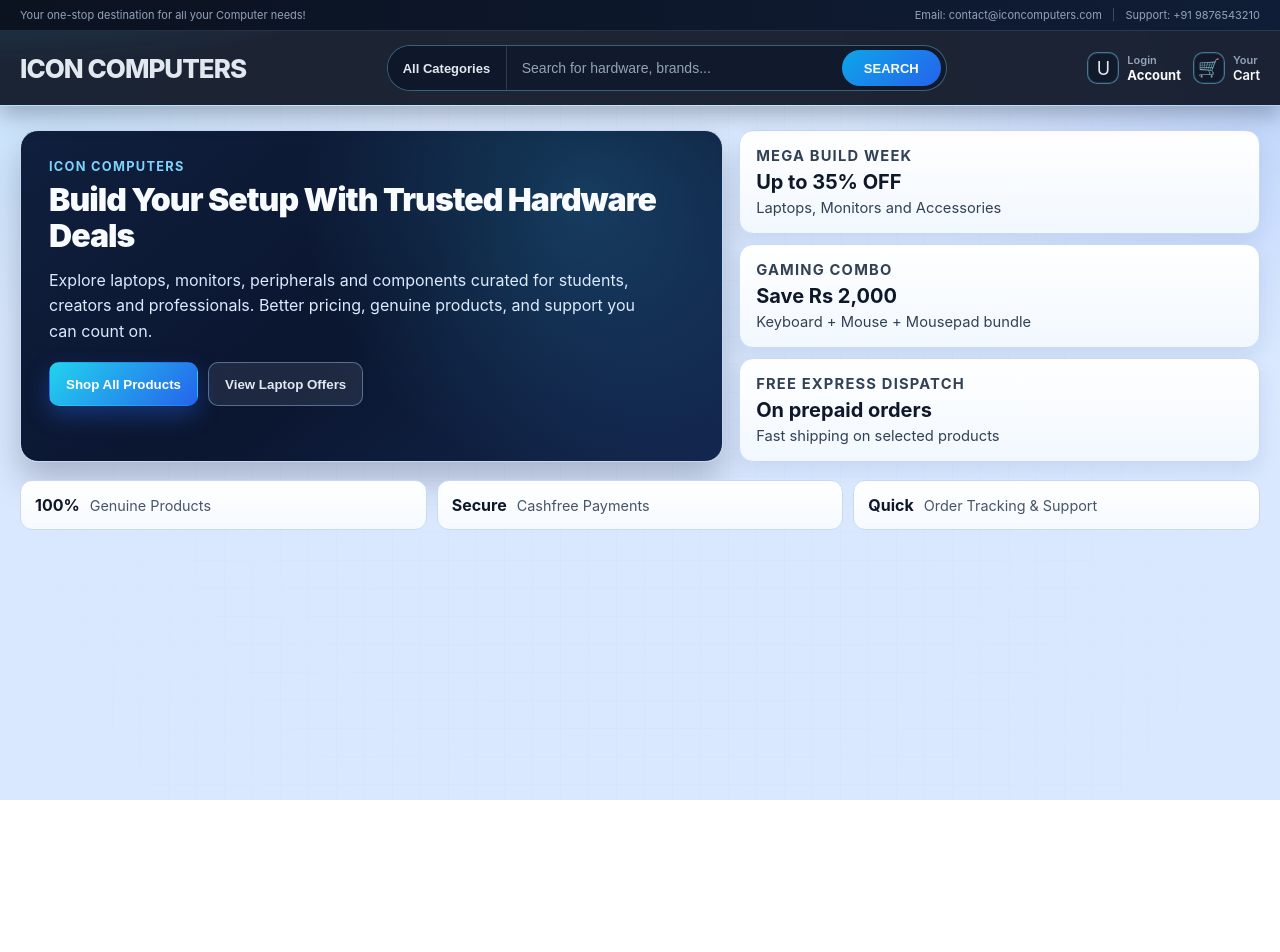
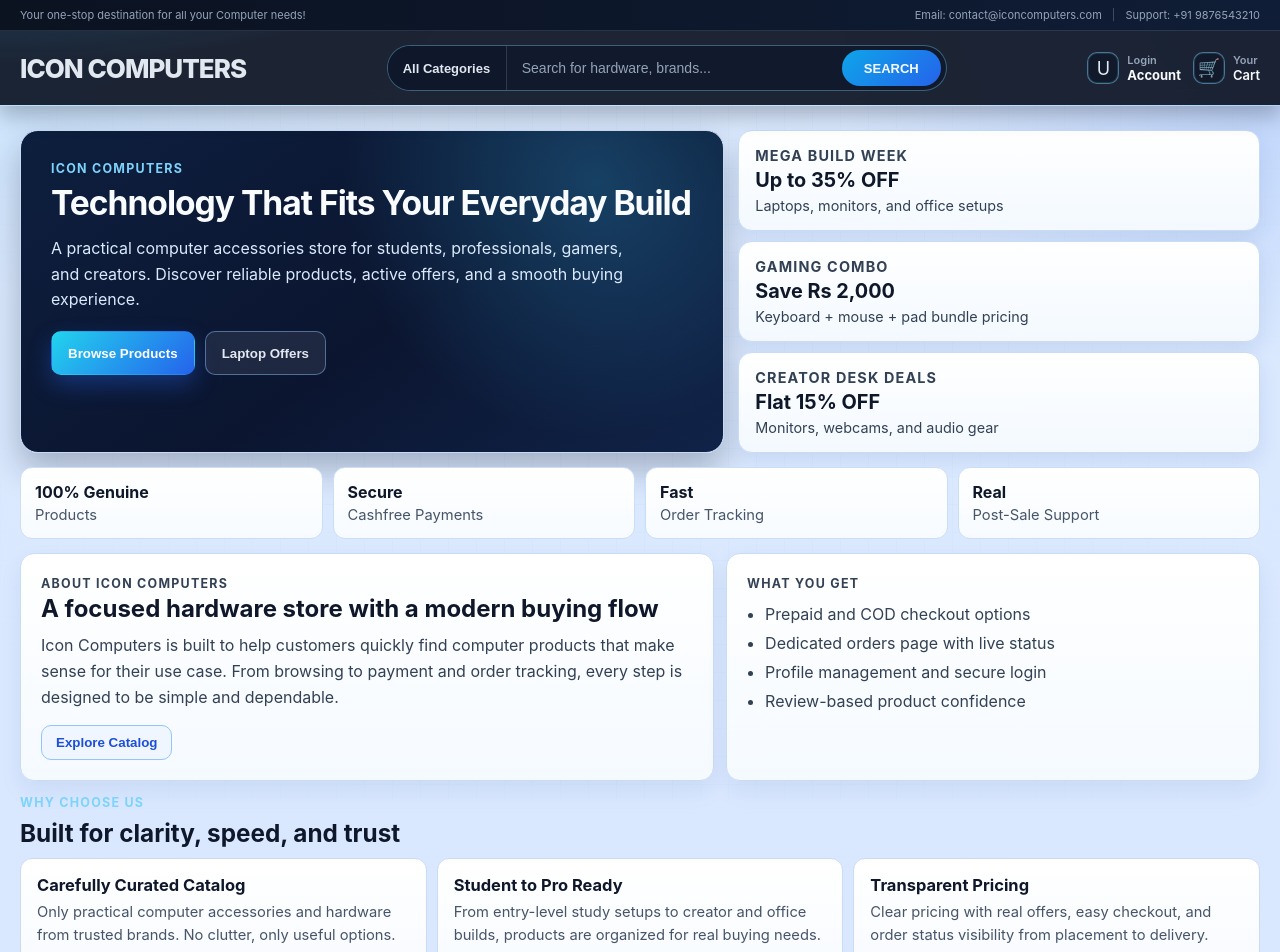
Before and after one commit to prannaw/icon-computers, a React (Create React App) app in the folder client/: page / in a window 1280 px wide. Shown: the top 952 px of the page. Before the commit the page ends 800 px from the top, so only its background shows below. Built offline with nearby package versions, Linux system fonts and the light colour scheme; no server answers.

Commit message:
feat(home): redesign homepage with richer offers and info sections

```diff
--- a/client/src/pages/user/Home.jsx
+++ b/client/src/pages/user/Home.jsx
@@ -3,9 +3,31 @@
 import '../../styles/Home.css';
 
 const offerCards = [
-  { title: 'Mega Build Week', note: 'Up to 35% OFF', detail: 'Laptops, Monitors and Accessories' },
-  { title: 'Gaming Combo', note: 'Save Rs 2,000', detail: 'Keyboard + Mouse + Mousepad bundle' },
-  { title: 'Free Express Dispatch', note: 'On prepaid orders', detail: 'Fast shipping on selected products' }
+  { title: 'Mega Build Week', note: 'Up to 35% OFF', detail: 'Laptops, monitors, and office setups' },
+  { title: 'Gaming Combo', note: 'Save Rs 2,000', detail: 'Keyboard + mouse + pad bundle pricing' },
+  { title: 'Creator Desk Deals', note: 'Flat 15% OFF', detail: 'Monitors, webcams, and audio gear' }
+];
+
+const highlights = [
+  { label: '100% Genuine', value: 'Products' },
+  { label: 'Secure', value: 'Cashfree Payments' },
+  { label: 'Fast', value: 'Order Tracking' },
+  { label: 'Real', value: 'Post-Sale Support' }
+];
+
+const whyChooseUs = [
+  {
+    title: 'Carefully Curated Catalog',
+    body: 'Only practical computer accessories and hardware from trusted brands. No clutter, only useful options.'
+  },
+  {
+    title: 'Student to Pro Ready',
+    body: 'From entry-level study setups to creator and office builds, products are organized for real buying needs.'
+  },
+  {
+    title: 'Transparent Pricing',
+    body: 'Clear pricing with real offers, easy checkout, and order status visibility from placement to delivery.'
+  }
 ];
 
 const Home = () => {
@@ -24,16 +46,17 @@
       <section className="hero-shell">
         <div className="hero-main">
           <p className="hero-kicker">Icon Computers</p>
-          <h1>Build Your Setup With Trusted Hardware Deals</h1>
+          <h1>Technology That Fits Your Everyday Build</h1>
           <p className="hero-copy">
-            Explore laptops, monitors, peripherals and components curated for students, creators and professionals.
-            Better pricing, genuine products, and support you can count on.
+            A practical computer accessories store for students, professionals, gamers, and creators.
+            Discover reliable products, active offers, and a smooth buying experience.
           </p>
           <div className="hero-actions">
-            <button className="hero-btn primary" onClick={() => goToProducts('All')}>Shop All Products</button>
-            <button className="hero-btn secondary" onClick={() => goToProducts('LAPTOPS')}>View Laptop Offers</button>
+            <button className="hero-btn primary" onClick={() => goToProducts('All')}>Browse Products</button>
+            <button className="hero-btn secondary" onClick={() => goToProducts('LAPTOPS')}>Laptop Offers</button>
           </div>
         </div>
+
         <div className="hero-offers">
           {offerCards.map((offer) => (
             <article key={offer.title} className="offer-card">
@@ -45,10 +68,58 @@
         </div>
       </section>
 
-      <section className="trust-strip">
-        <div><strong>100%</strong><span>Genuine Products</span></div>
-        <div><strong>Secure</strong><span>Cashfree Payments</span></div>
-        <div><strong>Quick</strong><span>Order Tracking & Support</span></div>
+      <section className="highlight-strip">
+        {highlights.map((item) => (
+          <div key={item.label} className="highlight-item">
+            <strong>{item.label}</strong>
+            <span>{item.value}</span>
+          </div>
+        ))}
+      </section>
+
+      <section className="about-grid">
+        <article className="about-card about-main">
+          <p className="section-kicker">About Icon Computers</p>
+          <h2>A focused hardware store with a modern buying flow</h2>
+          <p>
+            Icon Computers is built to help customers quickly find computer products that make sense for their use case.
+            From browsing to payment and order tracking, every step is designed to be simple and dependable.
+          </p>
+          <button className="ghost-link" onClick={() => goToProducts('All')}>Explore Catalog</button>
+        </article>
+
+        <article className="about-card">
+          <p className="section-kicker">What You Get</p>
+          <ul className="value-list">
+            <li>Prepaid and COD checkout options</li>
+            <li>Dedicated orders page with live status</li>
+            <li>Profile management and secure login</li>
+            <li>Review-based product confidence</li>
+          </ul>
+        </article>
+      </section>
+
+      <section className="why-section">
+        <div className="why-header">
+          <p className="section-kicker">Why Choose Us</p>
+          <h2>Built for clarity, speed, and trust</h2>
+        </div>
+        <div className="why-grid">
+          {whyChooseUs.map((point) => (
+            <article key={point.title} className="why-card">
+              <h3>{point.title}</h3>
+              <p>{point.body}</p>
+            </article>
+          ))}
+        </div>
+      </section>
+
+      <section className="cta-banner">
+        <div>
+          <p className="section-kicker">Ready to Upgrade?</p>
+          <h2>Open the Products page and start your next setup.</h2>
+        </div>
+        <button className="hero-btn primary" onClick={() => goToProducts('All')}>Shop Now</button>
       </section>
     </div>
   );
--- a/client/src/styles/Home.css
+++ b/client/src/styles/Home.css
@@ -1,49 +1,48 @@
 .home-container {
   max-width: 1400px;
   margin: 0 auto;
-  padding: 24px 20px 30px;
+  padding: 24px 20px 34px;
   font-family: 'Inter', 'Segoe UI', Tahoma, sans-serif;
 }
 
 .hero-shell {
   display: grid;
   grid-template-columns: 1.35fr 1fr;
-  gap: 16px;
-  margin-bottom: 18px;
+  gap: 14px;
 }
 
 .hero-main {
-  padding: 28px;
+  padding: 30px;
   border-radius: 18px;
-  border: 1px solid #c5d8f3;
+  border: 1px solid #c6daf4;
+  color: #f8fbff;
   background:
-    radial-gradient(circle at 80% 20%, rgba(56, 189, 248, 0.22), transparent 45%),
-    linear-gradient(140deg, #0f1f3d 0%, #0b1630 52%, #13274f 100%);
-  color: #f8fbff;
-  box-shadow: 0 18px 34px rgba(15, 23, 42, 0.25);
+    radial-gradient(circle at 82% 16%, rgba(56, 189, 248, 0.26), transparent 40%),
+    linear-gradient(145deg, #0d1f3e 0%, #0b1530 56%, #102348 100%);
+  box-shadow: 0 16px 34px rgba(15, 23, 42, 0.28);
 }
 
-.hero-kicker {
+.hero-kicker,
+.section-kicker {
   margin: 0 0 8px;
-  font-size: 0.8rem;
+  color: #7dd3fc;
+  font-size: 0.78rem;
   letter-spacing: 0.1em;
   text-transform: uppercase;
-  color: #7dd3fc;
   font-weight: 700;
 }
 
 .hero-main h1 {
   margin: 0;
-  font-size: 2rem;
+  font-size: 2.1rem;
   line-height: 1.12;
-  font-weight: 900;
   letter-spacing: -0.03em;
 }
 
 .hero-copy {
   margin: 14px 0 0;
   color: #dbeafe;
-  line-height: 1.6;
+  line-height: 1.62;
   max-width: 92%;
 }
 
@@ -77,14 +76,14 @@
 
 .hero-offers {
   display: grid;
-  grid-template-rows: repeat(3, 1fr);
+  grid-template-rows: repeat(3, minmax(0, 1fr));
   gap: 10px;
 }
 
 .offer-card {
-  border: 1px solid #c6daf6;
+  border: 1px solid #c8dcf6;
   border-radius: 14px;
-  background: linear-gradient(180deg, #ffffff 0%, #f2f8ff 100%);
+  background: linear-gradient(180deg, #ffffff 0%, #f3f9ff 100%);
   padding: 16px;
   box-shadow: 0 8px 20px rgba(30, 58, 138, 0.1);
 }
@@ -93,263 +92,167 @@
   margin: 0;
   color: #64748b;
   font-size: 0.74rem;
+  letter-spacing: 0.08em;
   text-transform: uppercase;
-  letter-spacing: 0.08em;
   font-weight: 700;
 }
 
 .offer-card h3 {
-  margin: 5px 0;
+  margin: 4px 0 5px;
   color: #0f172a;
-  font-size: 1.25rem;
+  font-size: 1.24rem;
 }
 
 .offer-card p {
   margin: 0;
   color: #334155;
+  font-size: 0.9rem;
+}
+
+.highlight-strip {
+  display: grid;
+  grid-template-columns: repeat(4, minmax(0, 1fr));
+  gap: 10px;
+  margin-top: 14px;
+}
+
+.highlight-item {
+  border: 1px solid #cadef5;
+  border-radius: 12px;
+  background: linear-gradient(180deg, #ffffff 0%, #f7fbff 100%);
+  padding: 14px;
+  display: flex;
+  flex-direction: column;
+  gap: 4px;
+}
+
+.highlight-item strong {
+  color: #0f172a;
+}
+
+.highlight-item span {
+  color: #475569;
   font-size: 0.92rem;
 }
 
-.trust-strip {
+.about-grid {
+  margin-top: 14px;
+  display: grid;
+  grid-template-columns: 1.3fr 1fr;
+  gap: 12px;
+}
+
+.about-card {
+  border: 1px solid #c9dcf5;
+  border-radius: 14px;
+  background: linear-gradient(180deg, #ffffff 0%, #f5faff 100%);
+  padding: 20px;
+  box-shadow: 0 10px 22px rgba(30, 58, 138, 0.08);
+}
+
+.about-main h2 {
+  margin: 0 0 10px;
+  color: #0f172a;
+  font-size: 1.5rem;
+}
+
+.about-card p {
+  margin: 0;
+  color: #334155;
+  line-height: 1.62;
+}
+
+.value-list {
+  margin: 6px 0 0;
+  padding-left: 18px;
+  color: #334155;
+  line-height: 1.8;
+}
+
+.ghost-link {
+  margin-top: 14px;
+  border: 1px solid #93c5fd;
+  background: #eff6ff;
+  color: #1d4ed8;
+  border-radius: 10px;
+  padding: 9px 14px;
+  font-weight: 700;
+  cursor: pointer;
+}
+
+.why-section {
+  margin-top: 14px;
+}
+
+.why-header h2 {
+  margin: 0;
+  color: #0f172a;
+  font-size: 1.52rem;
+}
+
+.why-grid {
+  margin-top: 10px;
   display: grid;
   grid-template-columns: repeat(3, minmax(0, 1fr));
   gap: 10px;
-  margin-bottom: 18px;
 }
 
-.trust-strip > div {
-  border: 1px solid #c8daf3;
-  background: linear-gradient(180deg, #ffffff 0%, #f6faff 100%);
+.why-card {
+  border: 1px solid #c9dcf4;
   border-radius: 12px;
-  padding: 14px;
-  display: flex;
-  align-items: baseline;
-  gap: 10px;
+  background: linear-gradient(180deg, #ffffff 0%, #f8fbff 100%);
+  padding: 16px;
 }
 
-.trust-strip strong {
+.why-card h3 {
+  margin: 0 0 6px;
   color: #0f172a;
-  font-size: 1rem;
+  font-size: 1.03rem;
 }
 
-.trust-strip span {
+.why-card p {
+  margin: 0;
   color: #475569;
-  font-size: 0.9rem;
+  font-size: 0.92rem;
+  line-height: 1.55;
 }
 
-.home-layout {
-  display: flex;
-  gap: 30px;
+.cta-banner {
   margin-top: 14px;
-}
-
-.quick-categories {
-  display: grid;
-  grid-template-columns: repeat(8, minmax(0, 1fr));
-  gap: 10px;
-  margin-bottom: 24px;
-}
-
-.category-item-wrapper {
-  position: relative;
-  z-index: 10;
-}
-
-.category-item {
-  width: 100%;
-  height: 102px;
-  border-radius: 14px;
-  overflow: hidden;
-  cursor: pointer;
-  transition: all 0.28s ease;
-  border: 1px solid #c8d9f2;
-  background: linear-gradient(180deg, #ffffff 0%, #f5f9ff 100%);
-}
-
-.category-item.active {
-  border: 1px solid #67e8f9;
-  transform: translateY(-4px);
-  box-shadow: 0 12px 26px rgba(37, 99, 235, 0.2), 0 0 0 1px rgba(56, 189, 248, 0.2);
-}
-
-.category-item.active .cat-overlay {
-  background: linear-gradient(transparent, rgba(14, 165, 233, 0.85));
-}
-
-.cat-img-box {
-  width: 100%;
-  height: 100%;
-  position: relative;
-}
-
-.cat-img-box img {
-  width: 100%;
-  height: 100%;
-  object-fit: cover;
-  display: block;
-}
-
-.cat-overlay {
-  position: absolute;
-  bottom: 0;
-  left: 0;
-  right: 0;
-  background: linear-gradient(transparent, rgba(15, 23, 42, 0.9));
-  padding: 10px;
-  text-align: center;
-}
-
-.cat-overlay span {
-  color: #f8fafc;
-  font-weight: 700;
-  font-size: 11px;
-  letter-spacing: 0.6px;
-  text-transform: uppercase;
-}
-
-.category-item-wrapper:hover .category-item {
-  transform: translateY(-4px);
-  box-shadow: 0 12px 20px rgba(15, 23, 42, 0.15);
-}
-
-.category-dropdown {
-  position: absolute;
-  top: 105%;
-  left: 0;
-  width: 220px;
-  background: #fff;
-  border: 1px solid #dce6f3;
-  border-radius: 10px;
-  box-shadow: 0 14px 28px rgba(2, 6, 23, 0.18);
-  list-style: none;
-  padding: 8px 0;
-  opacity: 0;
-  visibility: hidden;
-  transform: translateY(8px);
-  transition: all 0.2s ease;
-  z-index: 100;
-}
-
-.category-item-wrapper:hover .category-dropdown {
-  opacity: 1;
-  visibility: visible;
-  transform: translateY(0);
-}
-
-.category-dropdown li {
-  padding: 10px 14px;
-  font-size: 13px;
-  color: #1f2937;
-  cursor: pointer;
-}
-
-.category-dropdown li:hover {
-  background: #f1f8ff;
-  color: #0369a1;
-}
-
-.products-section {
-  flex: 1;
-}
-
-.section-header {
+  border: 1px solid #c8dbf4;
+  border-radius: 16px;
+  background:
+    radial-gradient(circle at 15% 20%, rgba(56, 189, 248, 0.12), transparent 35%),
+    linear-gradient(145deg, #ffffff 0%, #eff6ff 100%);
+  padding: 22px;
   display: flex;
   justify-content: space-between;
   align-items: center;
   gap: 12px;
-  margin-bottom: 18px;
 }
 
-.section-title {
-  font-size: 1.6rem;
-  font-weight: 800;
+.cta-banner h2 {
+  margin: 0;
   color: #0f172a;
-  margin: 0;
-  padding-left: 14px;
-  border-left: 4px solid #38bdf8;
-  line-height: 1;
-}
-
-.filter-bar {
-  display: flex;
-  align-items: center;
-  gap: 8px;
-  color: #4b5563;
-  font-size: 13px;
-  font-weight: 600;
-}
-
-.sort-dropdown {
-  height: 36px;
-  border: 1px solid #ced9e7;
-  border-radius: 8px;
-  padding: 0 10px;
-  background: #fff;
-  color: #1f2937;
-  font-size: 13px;
-}
-
-.sort-dropdown:focus {
-  outline: none;
-  border-color: #38bdf8;
-  box-shadow: 0 0 0 3px rgba(56, 189, 248, 0.15);
-}
-
-.product-grid {
-  display: grid;
-  grid-template-columns: repeat(auto-fill, minmax(260px, 1fr));
-  gap: 22px;
-}
-
-.status-message,
-.empty-state {
-  text-align: center;
-  padding: 52px 20px;
-  background: rgba(255, 255, 255, 0.85);
-  border-radius: 14px;
-  color: #4b5563;
-  border: 1px dashed #bcd0ea;
-  box-shadow: 0 10px 24px rgba(30, 58, 138, 0.08);
-}
-
-.empty-state button {
-  margin-top: 12px;
-  border: none;
-  border-radius: 8px;
-  padding: 10px 16px;
-  background: linear-gradient(135deg, #0ea5e9 0%, #2563eb 100%);
-  color: #fff;
-  font-weight: 700;
-  cursor: pointer;
-  box-shadow: 0 8px 16px rgba(37, 99, 235, 0.24);
-}
-
-.empty-state button:hover {
-  filter: brightness(1.04);
+  font-size: 1.44rem;
 }
 
 @media (max-width: 980px) {
-  .hero-shell {
+  .hero-shell,
+  .about-grid,
+  .why-grid {
     grid-template-columns: 1fr;
-  }
-
-  .section-header {
-    flex-direction: column;
-    align-items: flex-start;
   }
 }
 
 @media (max-width: 900px) {
-  .home-layout {
-    flex-direction: column;
+  .highlight-strip {
+    grid-template-columns: repeat(2, minmax(0, 1fr));
   }
 
-  .quick-categories {
-    grid-template-columns: repeat(4, minmax(0, 1fr));
-  }
-
-  .trust-strip {
-    grid-template-columns: 1fr;
+  .cta-banner {
+    flex-direction: column;
+    align-items: flex-start;
   }
 }
 
@@ -363,7 +266,7 @@
   }
 
   .hero-main h1 {
-    font-size: 1.4rem;
+    font-size: 1.45rem;
   }
 
   .hero-copy {
@@ -372,8 +275,8 @@
   }
 
   .hero-actions {
+    display: grid;
     width: 100%;
-    display: grid;
     grid-template-columns: 1fr;
   }
 
@@ -381,45 +284,11 @@
     width: 100%;
   }
 
-  .quick-categories {
-    grid-template-columns: repeat(2, minmax(0, 1fr));
-    gap: 8px;
-    margin-bottom: 16px;
+  .highlight-strip {
+    grid-template-columns: 1fr;
   }
 
-  .category-item {
-    height: 88px;
-  }
-
-  .cat-overlay {
-    padding: 8px 6px;
-  }
-
-  .cat-overlay span {
-    font-size: 10px;
-  }
-
-  .category-dropdown {
-    display: none;
-  }
-
-  .section-title {
+  .cta-banner h2 {
     font-size: 1.2rem;
-    padding-left: 10px;
-  }
-
-  .filter-bar {
-    width: 100%;
-    justify-content: space-between;
-    font-size: 12px;
-  }
-
-  .sort-dropdown {
-    width: 170px;
-  }
-
-  .product-grid {
-    grid-template-columns: 1fr;
-    gap: 14px;
   }
 }
```
